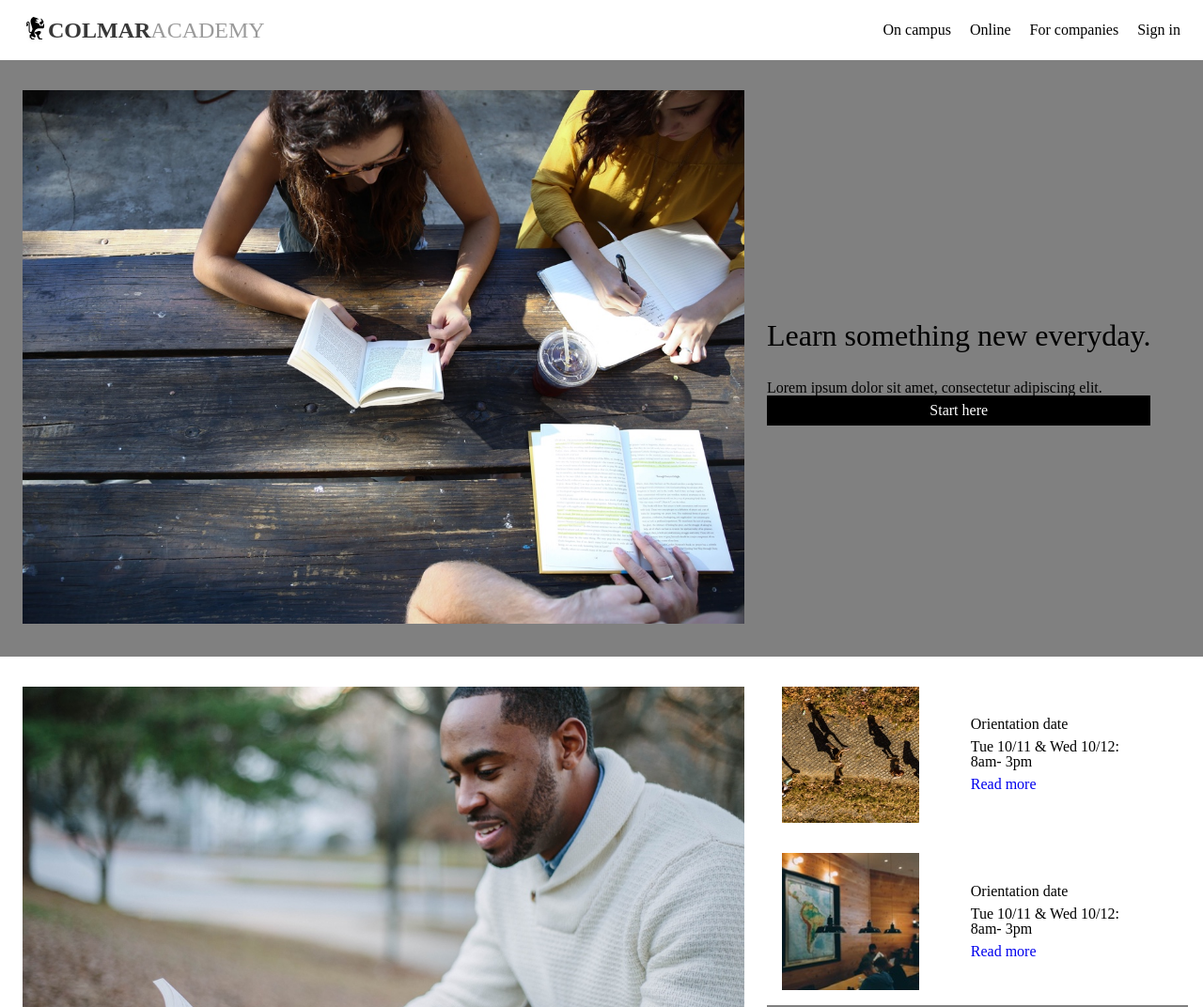
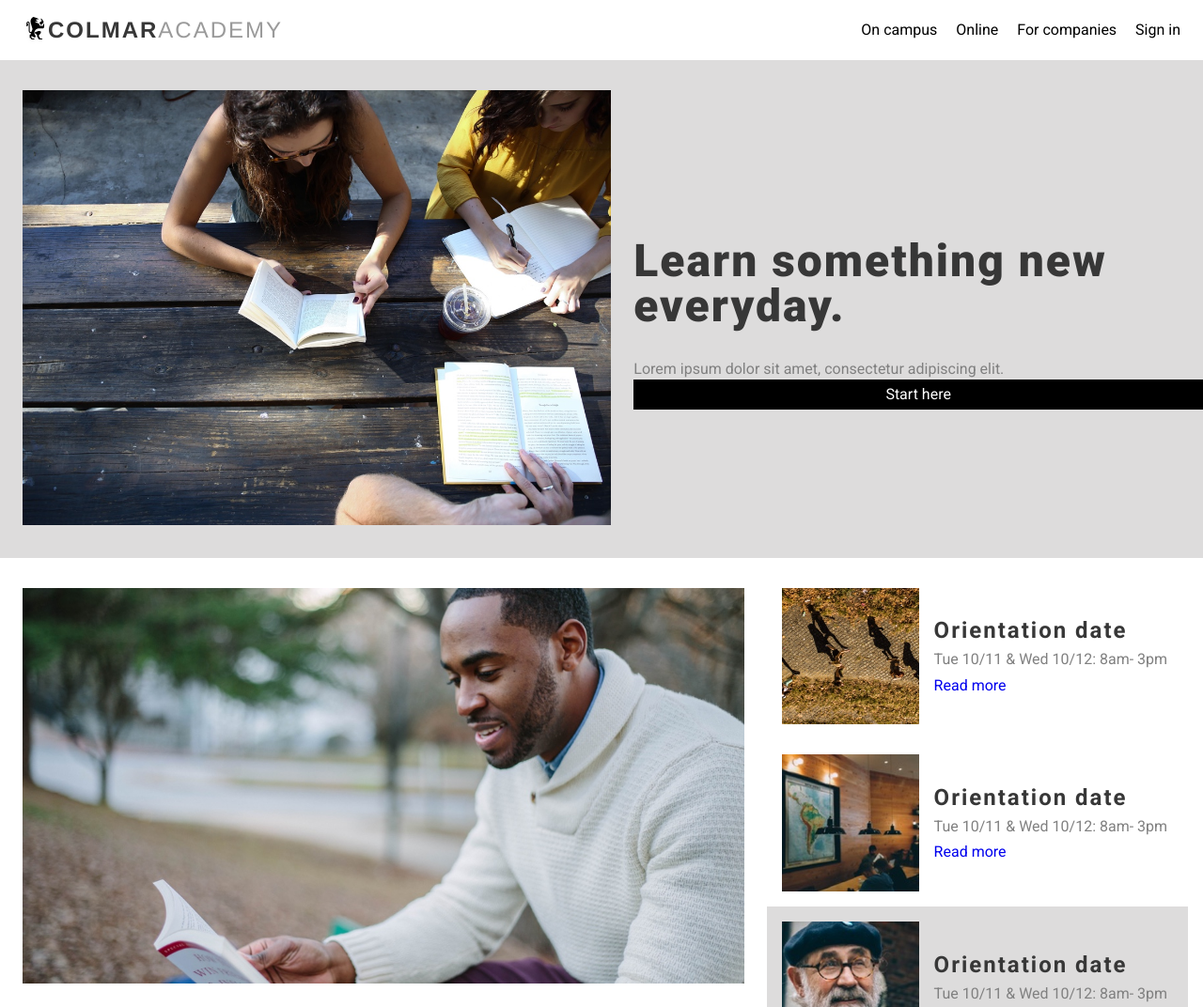
Before and after one commit to joshualevan/Capstone, a plain HTML site: page index.html in a window 1280 px wide. Shown: the top 1072 px of the page at 94% size. Drawn offline with Linux system fonts and the light colour scheme; a web font is replaced by a local one.

Commit message:
Linked fonts. Style some fonts

```diff
--- a/index.html
+++ b/index.html
@@ -1,13 +1,11 @@
 <!DOCTYPE html>
 <html>
   <head>
-  <title>Colmar Academy</title>
-  <meta charset="utf-8">
-  <link rel="stylesheet" type="text/css" href="./resources/css/reset.css">
-  <link rel="stylesheet" type="text/css" href="./resources/css/style.css">
-
-  <!-- insert google fonts link here -->
-
+    <title>Colmar Academy</title>
+    <meta charset="utf-8">
+    <link href="https://fonts.googleapis.com/css?family=Amaranth:700|Roboto:400,700,900" type="text/css" rel="stylesheet">
+    <link rel="stylesheet" type="text/css" href="./resources/css/reset.css">
+    <link rel="stylesheet" type="text/css" href="./resources/css/style.css">
   </head>
   <body>
 
@@ -30,11 +28,11 @@
 
     <!-- Banner -->
 
-    <div class="banner">
+    <div class="banner gray">
       <div class="lrg-photo">
         <img src="./resources/images/banner.jpg" alt="Studying">
       </div>
-      <div class="start-here">
+      <div>
         <h1>Learn something new everyday.</h1>
         <p>Lorem ipsum dolor sit amet, consectetur adipiscing elit.</p>
         <a href="#"><div class="btn">
@@ -89,7 +87,7 @@
 
     <!-- Start Learning -->
 
-    <section class="start-learning">
+    <section class="start-learning gray">
       <h1>Start learning</h1>
       <div class="gallery-container">
         <!-- Cell 1 -->
--- a/resources/css/style.css
+++ b/resources/css/style.css
@@ -1,6 +1,7 @@
 /* Global */
 
 html {
+  font-family: Roboto, Helvetica, sans-serif;
   font-size: 16px;
 }
 
@@ -23,9 +24,24 @@ main, .exhibit, footer {
 }
 
 h1 {
-  font-size: 2rem;
+  font-weight: 900;
+  font-size: 3rem;
   margin: 2rem 0;
+  letter-spacing: 2px;
   text-align: center;
+  color: #373737;
+}
+
+h2 {
+  font-weight: 700;
+  font-size: 1.5rem;
+  letter-spacing: 2px;
+  color: #373737;
+}
+
+p {
+  color: gray;
+  line-height: 1.4;
 }
 
 .lrg-img {
@@ -34,6 +50,9 @@ h1 {
   height: auto;
 }
 
+.gray {
+  background-color: #dddcdc;
+}
 
 /* Header */
 
@@ -57,6 +76,7 @@ header img {
 }
 
 header h1 {
+  font-family: Amaranth, Helvetica, sans-serif;
   display: inline-block;
   font-size: 1.5rem;
   color: #373737;
@@ -90,7 +110,6 @@ nav ul li a:hover {
 .banner {
   display: flex;
   align-items: center;
-  background-color: grey;
 }
 
 .btn {
@@ -100,7 +119,7 @@ nav ul li a:hover {
   text-align: center;
 }
 
-.lrg-photo h1 {
+.banner h1 {
   text-align: left;
 }
 
@@ -108,6 +127,7 @@ nav ul li a:hover {
 
 .lrg-photo h1 {
   margin-bottom: 1.5rem;
+  text-align: left;
 }
 
 .caption {
@@ -117,10 +137,6 @@ nav ul li a:hover {
 .main-right {
   width: 35%;
   margin-top: 1rem;
-}
-
-.gray {
-  background-color: gray;
 }
 
 .info-container {
@@ -141,14 +157,13 @@ nav ul li a:hover {
 
 .info {
   margin: 0 auto;
-  width: 11rem;
+  width: 17rem;
 }
 
 /* Start Learning */
 
 .start-learning {
   padding: 2rem 3.5rem 1rem 3.5rem;
-  background-color: grey;
 }
 
 
```
